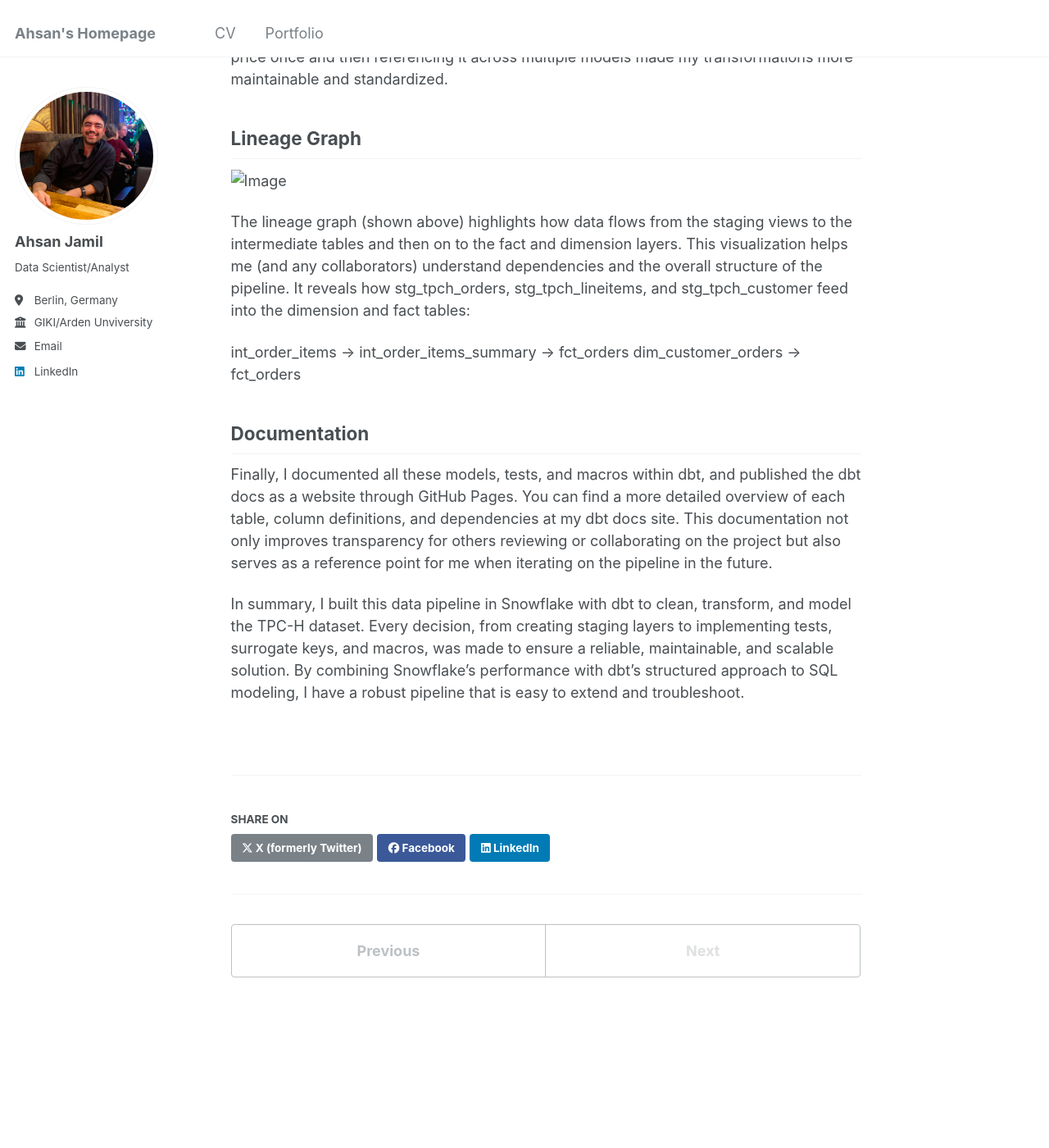
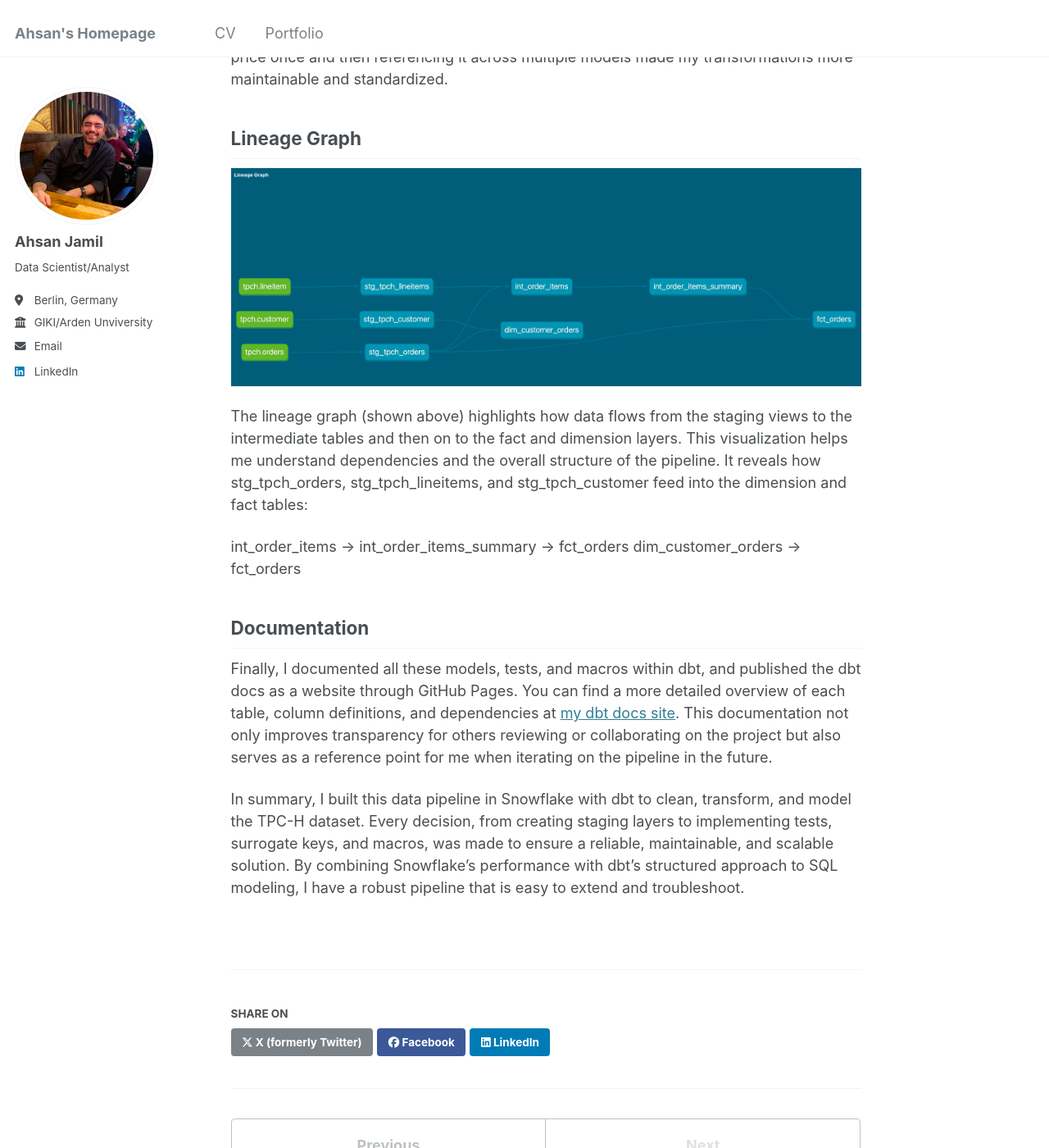
Before and after one commit to ahsanjam/sudojamil, a Jekyll site: the page built from _portfolio/portfolio-2.md, in a window 1280 px wide and 1400 px high, scrolled down 1623 px. Shown: the whole window at 82% size. Built offline with Jekyll 4.4.1, drawn with Linux system fonts in a browser that asks for light colours.

Commit message:
added dbt docs, fixed image

```diff
--- a/_portfolio/portfolio-2.md
+++ b/_portfolio/portfolio-2.md
@@ -38,14 +38,14 @@ In my transformation logic, I also developed a macro that calculates a discounte
 
 ## Lineage Graph
 
-![Image](images/lineage-graph.png)
+![Image](https://github.com/ahsanjam/sudojamil/blob/master/images/lineage-graph.png)
 
-The lineage graph (shown above) highlights how data flows from the staging views to the intermediate tables and then on to the fact and dimension layers. This visualization helps me (and any collaborators) understand dependencies and the overall structure of the pipeline. It reveals how stg_tpch_orders, stg_tpch_lineitems, and stg_tpch_customer feed into the dimension and fact tables:
+The lineage graph (shown above) highlights how data flows from the staging views to the intermediate tables and then on to the fact and dimension layers. This visualization helps me understand dependencies and the overall structure of the pipeline. It reveals how stg_tpch_orders, stg_tpch_lineitems, and stg_tpch_customer feed into the dimension and fact tables:
 
 int_order_items → int_order_items_summary → fct_orders
 dim_customer_orders → fct_orders
 
 ## Documentation
-Finally, I documented all these models, tests, and macros within dbt, and published the dbt docs as a website through GitHub Pages. You can find a more detailed overview of each table, column definitions, and dependencies at my dbt docs site. This documentation not only improves transparency for others reviewing or collaborating on the project but also serves as a reference point for me when iterating on the pipeline in the future.
+Finally, I documented all these models, tests, and macros within dbt, and published the dbt docs as a website through GitHub Pages. You can find a more detailed overview of each table, column definitions, and dependencies at [my dbt docs site](https://ahsanjam.github.io/tpch_snowflake_datapipeline/#!/overview). This documentation not only improves transparency for others reviewing or collaborating on the project but also serves as a reference point for me when iterating on the pipeline in the future.
 
 In summary, I built this data pipeline in Snowflake with dbt to clean, transform, and model the TPC-H dataset. Every decision, from creating staging layers to implementing tests, surrogate keys, and macros, was made to ensure a reliable, maintainable, and scalable solution. By combining Snowflake’s performance with dbt’s structured approach to SQL modeling, I have a robust pipeline that is easy to extend and troubleshoot.
```
